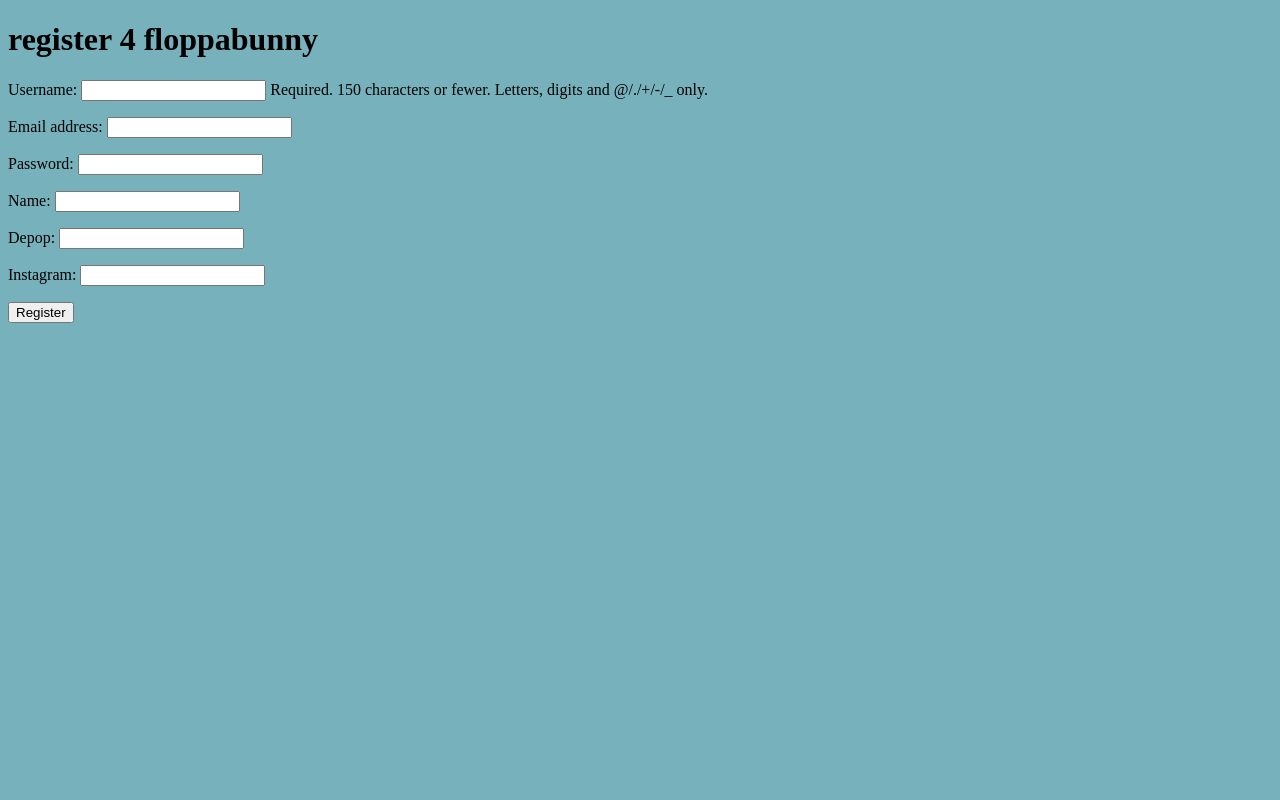
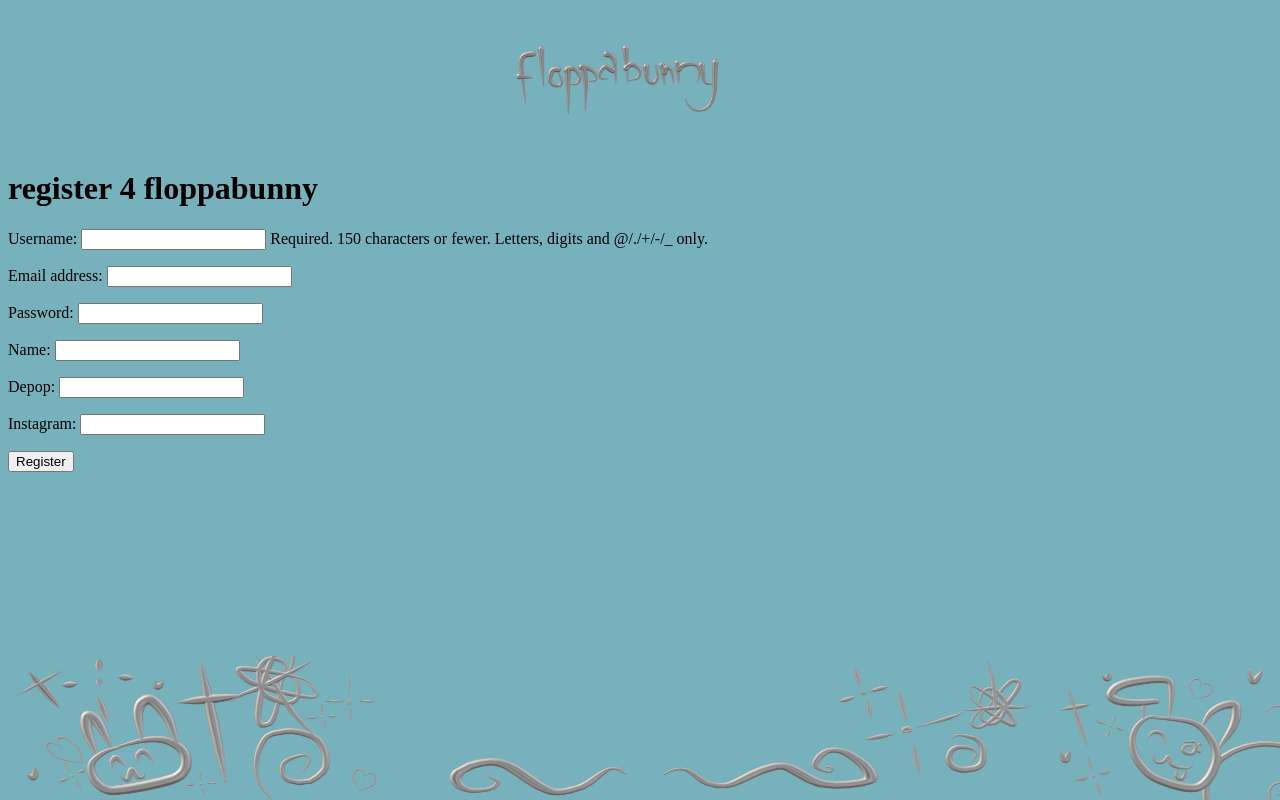
Before and after one commit to FlorencePayne/Floppabunny, a Django app: page /register/ in a window 1280 px wide. Run offline with Django 3.2, Linux system fonts and the light colour scheme.

Commit message:
Made some 3d models for the website, stored them in static/images and then began placing them on the pages and positioning them

```diff
--- a/floppabunny_project/static/base.css
+++ b/floppabunny_project/static/base.css
@@ -5,3 +5,32 @@ body{
     height: 95vh;
 	width: 95vw;
 }
+
+/* LOGO  */
+#base-scaling {
+    /*width : 1000px;*/
+    width : 20vw;
+}
+
+.base-logo {
+    justify-content : center;
+    display : block;
+    margin-left : auto;
+    margin-right : auto;
+
+}
+
+
+/* FOOTER  */
+#footer-scaling {
+    width : 100%;
+    height: 18vh;
+}
+
+.base-footer {
+    justify-content : center;
+    display : block;
+    position : fixed;
+    bottom : 0px;
+
+}
--- a/floppabunny_project/templates/floppa/base.html
+++ b/floppabunny_project/templates/floppa/base.html
@@ -11,7 +11,14 @@
         <link rel="stylesheet", type="text/css", href="{% static 'base.css' %}"/> <!--calling stylesheet-->
     </head>
     <body>
+        <div>
+            <img class = "base-logo" id = "base-scaling" src="{% static 'images/3Dlogo1.png' %}" alt = "logo"/>
+        </div>
+
         {% block body_block %}
+
         {% endblock %}
+
+        <img class = "base-footer" id = "footer-scaling" src="{% static 'images/footer.png' %}" alt = "logo"/>
     </body>
 </html>
```
Also changed, not shown: floppabunny_project/static/images/bunny1.png (added), floppabunny_project/static/images/bunny2.png (added), floppabunny_project/static/images/cross1.png (added), floppabunny_project/static/images/footer.png (added), floppabunny_project/static/images/heart1.png (added), floppabunny_project/static/images/sparkles1.png (added), floppabunny_project/static/images/tangle.png (added).
